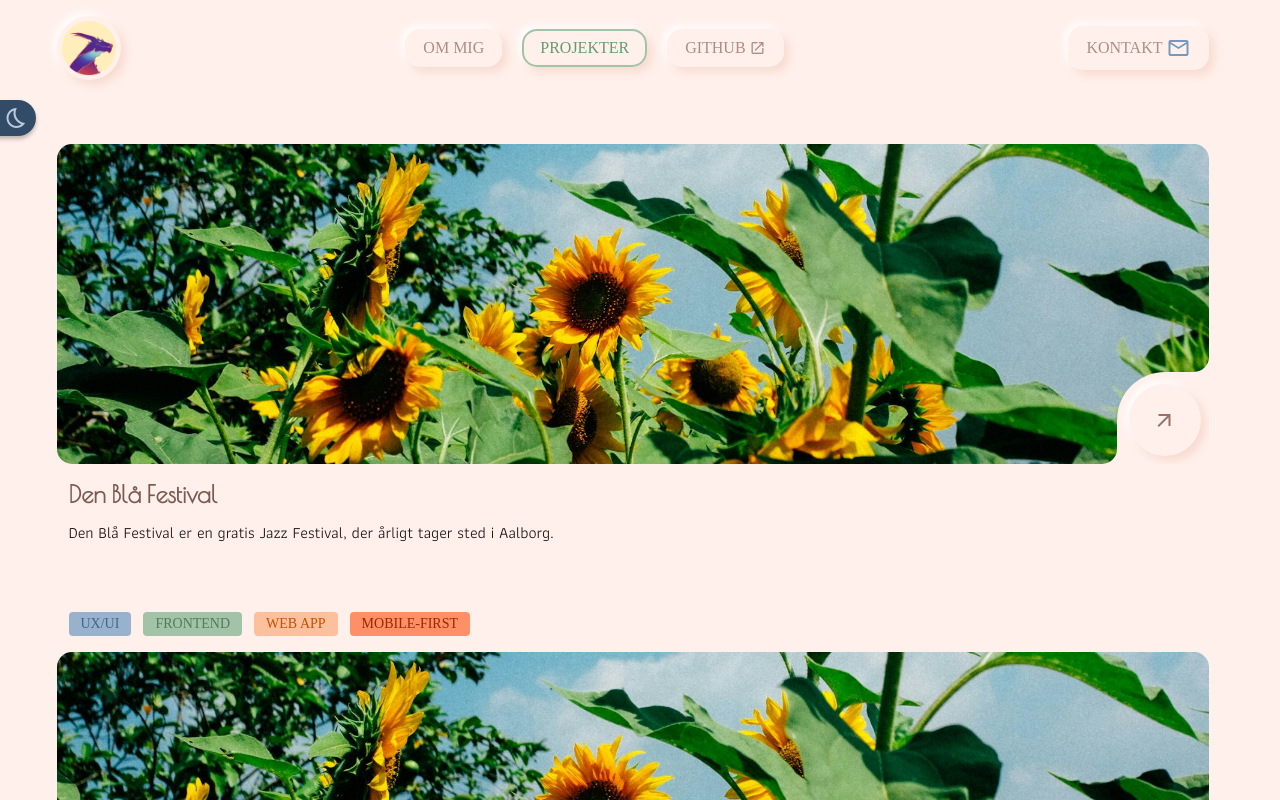
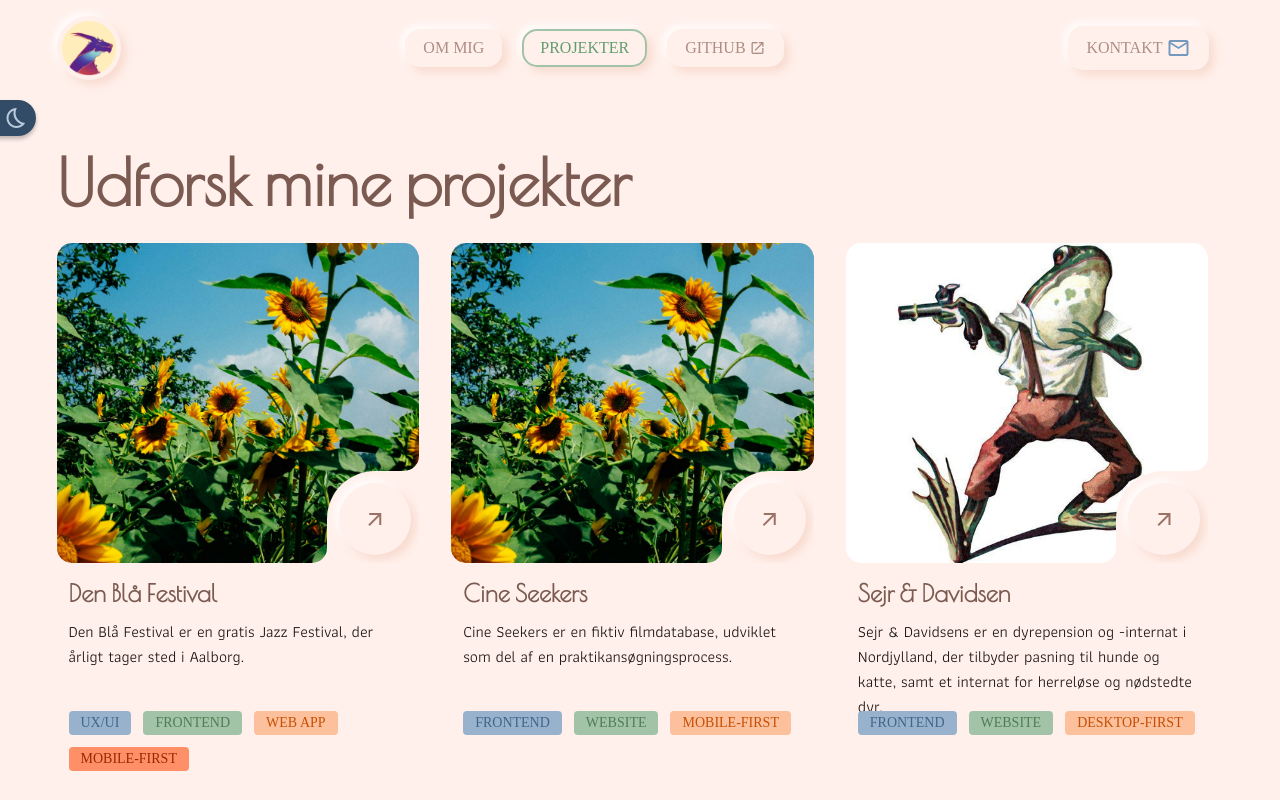
Before and after one commit to WeeWillow/portfolio, a Vue app: page /projects in a window 1280 px wide. Shown: the top 800 px of the page. Built offline with nearby package versions, Linux system fonts and the light colour scheme; a web font is replaced by a local one.

Commit message:
updated views

```diff
--- a/src/views/AboutView.vue
+++ b/src/views/AboutView.vue
@@ -33,7 +33,6 @@
 h1,
 h2 {
   margin: 0 auto;
-  // text-align: center;
 }
 
 .flexRow {
--- a/src/views/ContactView.vue
+++ b/src/views/ContactView.vue
@@ -4,7 +4,6 @@ import ContactForm from '@/components/modules/ContactForm.vue';
 </script>
 
 <template>
-  <h1>Skal vi arbejde sammen?</h1>
   <section>
     <article class="neum raisedPlatform">
       <div class="contact-cover">
@@ -12,9 +11,8 @@ import ContactForm from '@/components/modules/ContactForm.vue';
       </div>
 
       <div class="cover-content">
-        <h2>Skal vi arbejde sammen?</h2>
+        <h1>Skal vi arbejde sammen?</h1>
       </div>
-
 
       <section class="contact-form">
         <ContactForm />
@@ -37,7 +35,7 @@ article {
   display: grid;
   grid-template-columns: var(--base-200) 1fr .7fr var(--base-200);
   grid-template-rows: var(--base-200) 1fr var(--base-200);
-  gap: var(--base-200);
+  gap: var(--base);
 
   border-radius: var(--round-general);
 }
--- a/src/views/GalleryView.vue
+++ b/src/views/GalleryView.vue
@@ -9,14 +9,14 @@ const projects = ref(cases);
 </script>
 
 <template>
-<section class="projects-gallery">
-  <ProjectCard v-for="project in projects" :key="project.id" :project="project" />
+<section>
+  <h1>Udforsk mine projekter</h1>
+  <div class="card-container">
+    <!-- for loop for "projects" based on "cases" within case_data.js file -->
+    <ProjectCard v-for="project in projects" :key="project.id" :project="project" />
+  </div>
 </section>
 </template>
 
 <style scoped lang="scss">
-.projects-gallery {
-  grid-template-columns: repeat(auto-fit, minmax(var(--base-30x), 1fr));
-  gap: var(--base-300);
-}
 </style>
```
